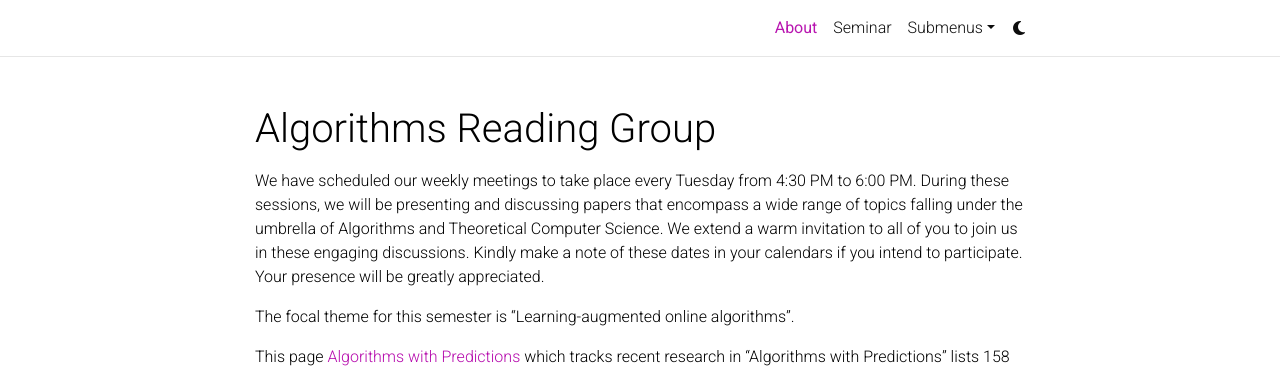
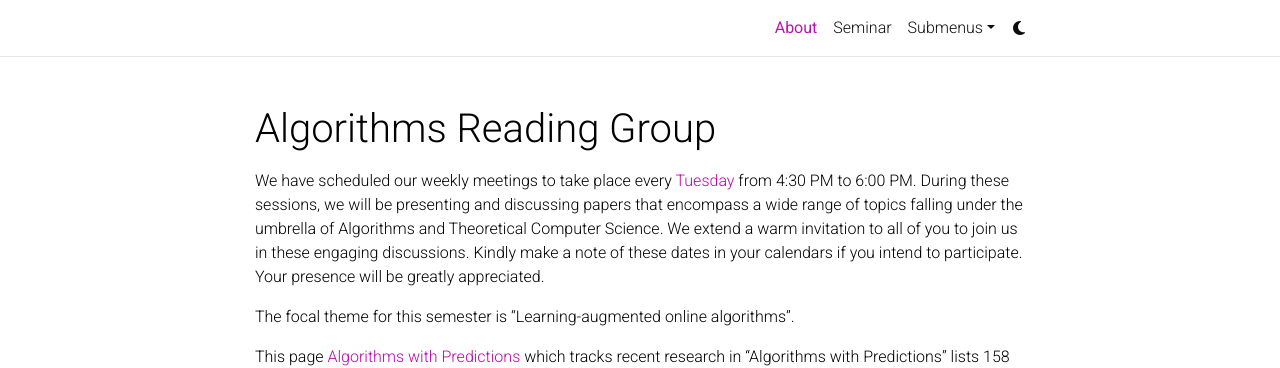
Before and after one commit to ARGatUIOWA/ARGatUIOWA.github.io, a Jekyll site: the page built from _pages/about.md, in a window 1280 px wide. Shown: the top 368 px of the page. Built offline with Jekyll 4.4.1, drawn with Linux system fonts in a browser that asks for light colours; comment, search, counter and statistics services are not loaded; a style sheet for code colours, icons or effects is not loaded.

Commit message:
update about

```diff
--- a/_pages/about.md
+++ b/_pages/about.md
@@ -13,7 +13,7 @@
 social: false  # includes social icons at the bottom of the page
 ---
 
-We have scheduled our weekly meetings to take place every Tuesday from 4:30 PM to 6:00 PM. During these sessions, we will be presenting and discussing papers that encompass a wide range of topics falling under the umbrella of Algorithms and Theoretical Computer Science. We extend a warm invitation to all of you to join us in these engaging discussions. Kindly make a note of these dates in your calendars if you intend to participate. Your presence will be greatly appreciated.
+We have scheduled our weekly meetings to take place every <span style='color:#B509AC'>Tuesday</span> from 4:30 PM to 6:00 PM. During these sessions, we will be presenting and discussing papers that encompass a wide range of topics falling under the umbrella of Algorithms and Theoretical Computer Science. We extend a warm invitation to all of you to join us in these engaging discussions. Kindly make a note of these dates in your calendars if you intend to participate. Your presence will be greatly appreciated.
 
 The focal theme for this semester is "Learning-augmented online algorithms".
 
```
